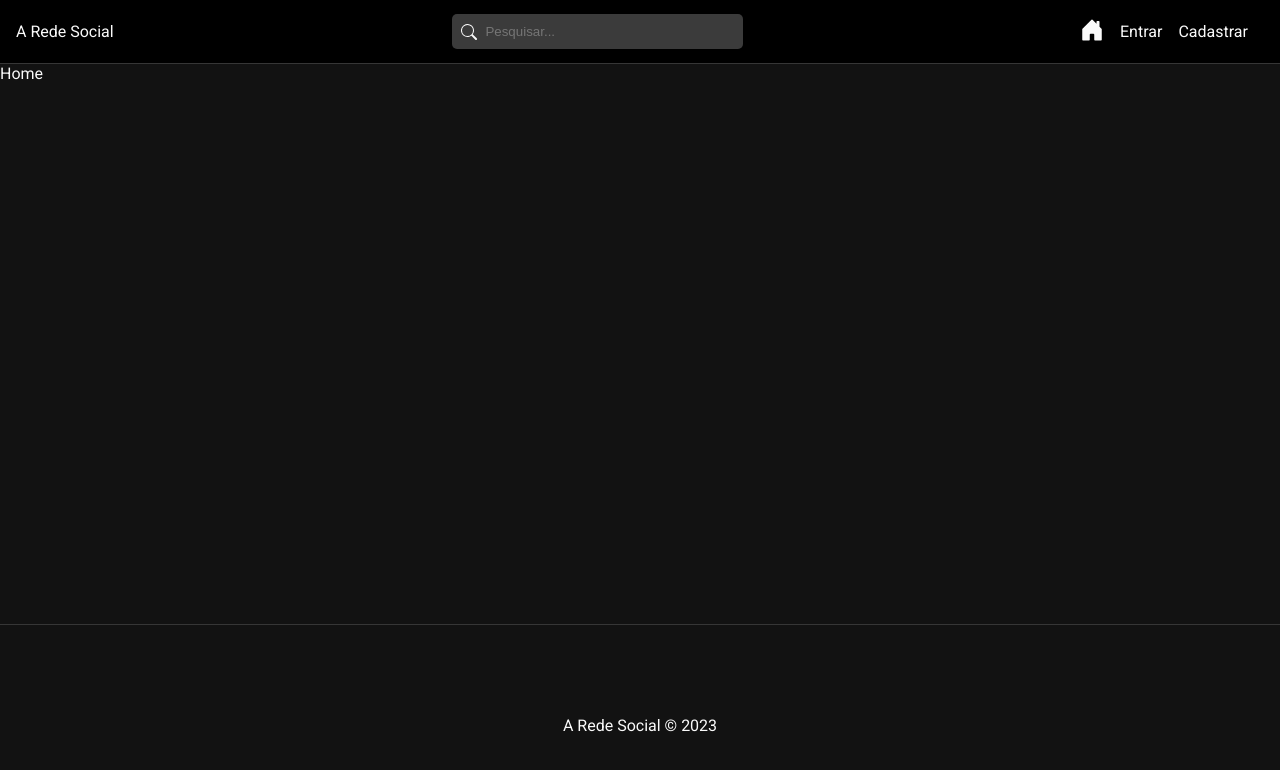
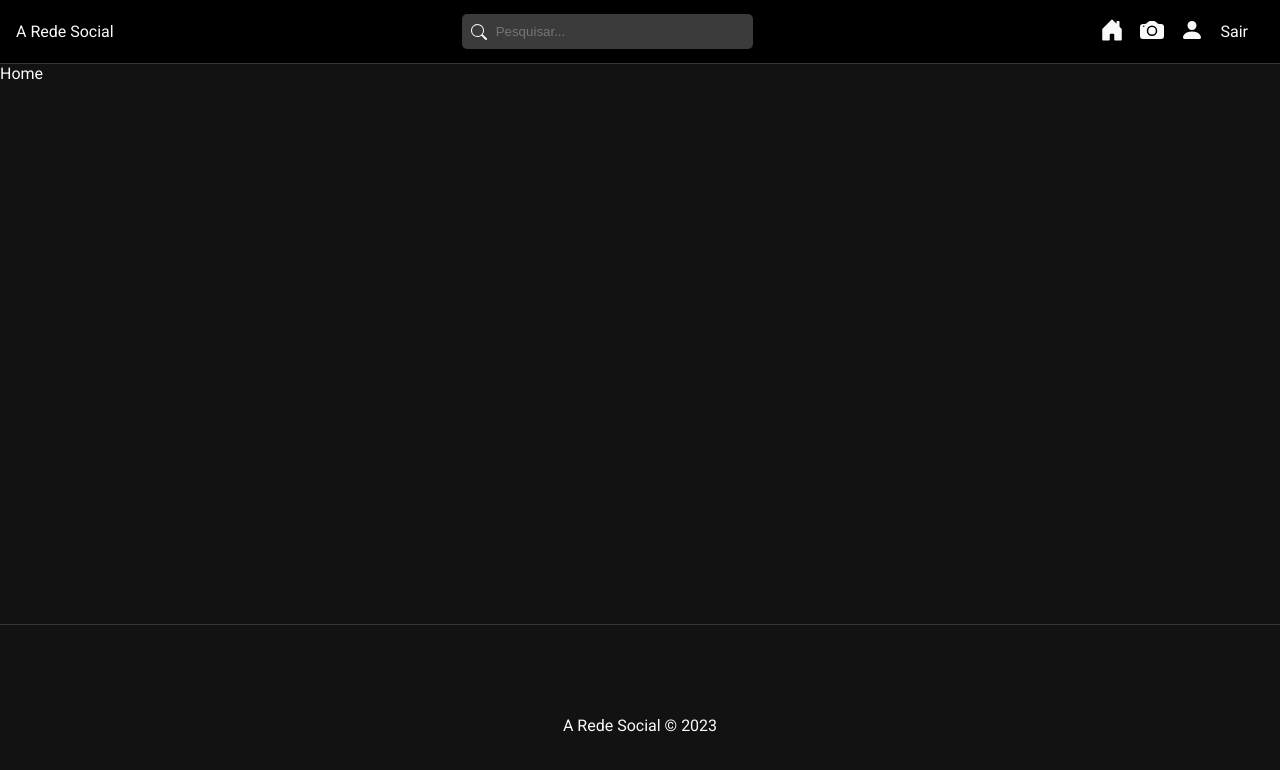
Before and after one commit to ErosNetto/A-Rede-Social, a React (Vite) app in the folder frontend/: page / in a window 1280 px wide. Shown: the top 770 px of the page. Built offline with nearby package versions, Linux system fonts and the light colour scheme; sample sign-in values are in the browser's storage.

Commit message:
Quase finalizando a autenticação

```diff
--- a/frontend/src/App.jsx
+++ b/frontend/src/App.jsx
@@ -2,6 +2,9 @@
 
 // Router
 import { BrowserRouter, Routes, Route, Navigate } from "react-router-dom";
+
+// Hooks
+import { useAuth } from "./hooks/useAuth";
 
 // Components
 import Navbar from "./components/Navbar";
@@ -13,15 +16,30 @@
 import Register from "./pages/Auth/Register";
 
 function App() {
+  const { auth, loading } = useAuth();
+
+  if (loading) {
+    return <p>Carrengando...</p>;
+  }
+
   return (
     <div>
       <BrowserRouter>
         <Navbar />
         <div className="container">
           <Routes>
-            <Route path="/" element={<Home />} />
-            <Route path="/login" element={<Login />} />
-            <Route path="/register" element={<Register />} />
+            <Route
+              path="/"
+              element={auth ? <Home /> : <Navigate to="/login" />}
+            />
+            <Route
+              path="/login"
+              element={!auth ? <Login /> : <Navigate to="/" />}
+            />
+            <Route
+              path="/register"
+              element={!auth ? <Register /> : <Navigate to="/" />}
+            />
           </Routes>
         </div>
         <Footer />
--- a/frontend/src/components/Navbar.jsx
+++ b/frontend/src/components/Navbar.jsx
@@ -9,7 +9,30 @@
   BsFillCameraFill,
 } from "react-icons/bs";
 
+// Hooks
+import { useState } from "react";
+import { useAuth } from "../hooks/useAuth";
+import { useDispatch, useSelector } from "react-redux";
+import { useNavigate } from "react-router-dom";
+
+// Redux
+import { logout, reset } from "../slices/authSlice";
+
 const Navbar = () => {
+  const { auth } = useAuth();
+  const { user } = useSelector((state) => state.auth);
+
+  const navigate = useNavigate();
+
+  const dispatch = useDispatch();
+
+  const handleLogout = () => {
+    dispatch(logout());
+    dispatch(reset());
+
+    navigate("/login");
+  };
+
   return (
     <nav id="nav">
       <Link to="/">A Rede Social</Link>
@@ -18,17 +41,39 @@
         <input type="text" placeholder="Pesquisar..." />
       </form>
       <ul id="nav-links">
+        {auth ? (
+          <>
             <li>
               <NavLink to="/">
                 <BsHouseDoorFill />
               </NavLink>
             </li>
+            {user && (
+              <li>
+                <NavLink to={`/users/${user._id}`}>
+                  <BsFillCameraFill />
+                </NavLink>
+              </li>
+            )}
+            <li>
+              <NavLink to="/profile">
+                <BsFillPersonFill />
+              </NavLink>
+            </li>
+            <li>
+              <span onClick={handleLogout}>Sair</span>
+            </li>
+          </>
+        ) : (
+          <>
             <li>
               <NavLink to="/login">Entrar</NavLink>
             </li>
             <li>
               <NavLink to="/register">Cadastrar</NavLink>
             </li>
+          </>
+        )}
       </ul>
     </nav>
   );
--- /dev/null
+++ b/frontend/src/hooks/useAuth.js
@@ -0,0 +1,21 @@
+import { useState, useEffect } from "react";
+import { useSelector } from "react-redux";
+
+export const useAuth = () => {
+  const { user } = useSelector((state) => state.auth);
+
+  const [auth, setAuth] = useState(false);
+  const [loading, setLoading] = useState(true);
+
+  useEffect(() => {
+    if (user) {
+      setAuth(true);
+    } else {
+      setAuth(false);
+    }
+
+    setLoading(false);
+  }, [user]);
+
+  return { auth, loading };
+};
--- a/frontend/src/services/authService.js
+++ b/frontend/src/services/authService.js
@@ -19,8 +19,14 @@
   }
 };
 
+// Logout an user
+const logout = () => {
+  localStorage.removeItem("user");
+};
+
 const authService = {
   register,
+  logout,
 };
 
 export default authService;
--- a/frontend/src/slices/authSlice.js
+++ b/frontend/src/slices/authSlice.js
@@ -25,6 +25,11 @@
   }
 );
 
+// logout an user
+export const logout = createAsyncThunk("auth/logout", async () => {
+  await authService.logout();
+});
+
 export const authSlice = createSlice({
   name: "auth",
   initialState,
@@ -51,6 +56,12 @@
         state.loading = false;
         state.error = action.payload;
         state.user = null;
+      })
+      .addCase(logout.fulfilled, (state, action) => {
+        state.loading = false;
+        state.success = true;
+        state.error = null;
+        state.user = null;
       });
   },
 });
```
Lines whose indentation alone changed are shown as unchanged.
